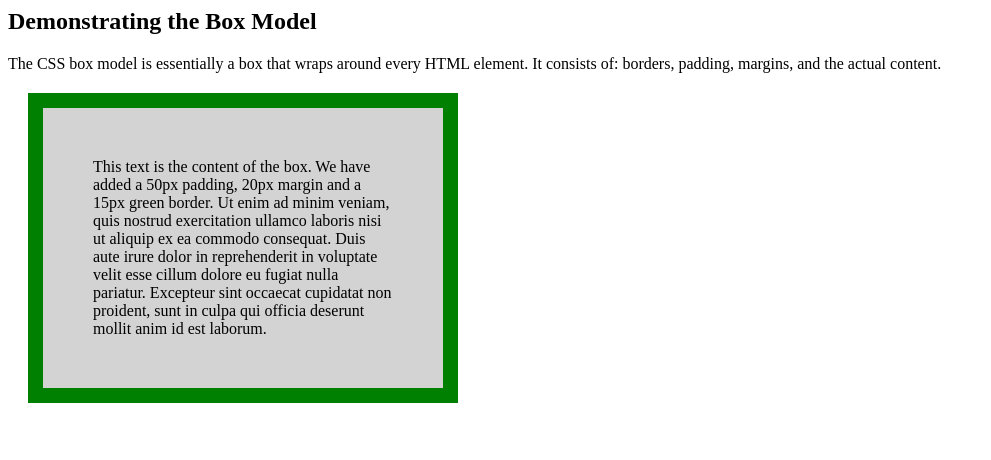
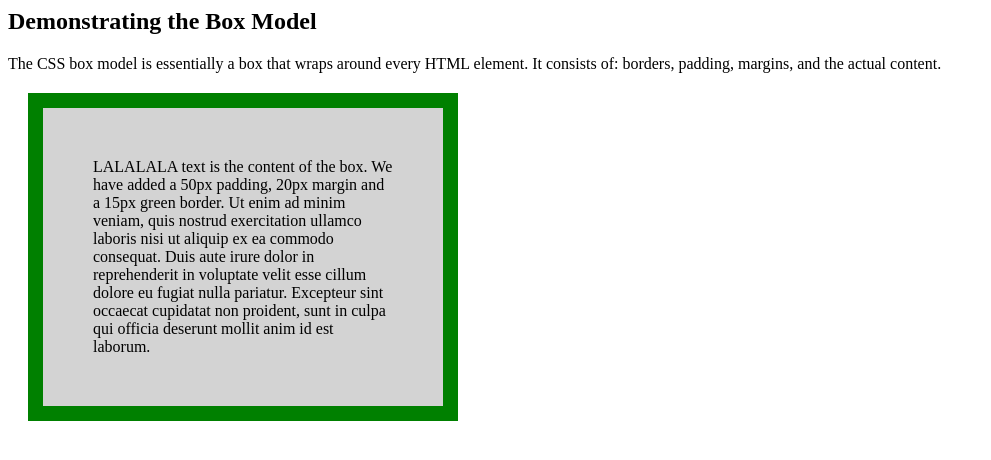
Before and after one commit to rubmayos/Proyecto-Web, a plain HTML site: page index.html in a window 1280 px wide. Shown: the whole page, without its empty margins (0-991 px from the left). Drawn offline with Linux system fonts and the light colour scheme.

Commit message:
Update index.html

```diff
--- a/index.html
+++ b/index.html
@@ -8,7 +8,7 @@
 
 <p>The CSS box model is essentially a box that wraps around every HTML element. It consists of: borders, padding, margins, and the actual content.</p>
 
-<div>This text is the content of the box. We have added a 50px padding, 20px margin and a 15px green border. Ut enim ad minim veniam, quis nostrud exercitation ullamco laboris nisi ut aliquip ex ea commodo consequat. Duis aute irure dolor in reprehenderit in voluptate velit esse cillum dolore eu fugiat nulla pariatur. Excepteur sint occaecat cupidatat non proident, sunt in culpa qui officia deserunt mollit anim id est laborum.</div>
+<div>LALALALA text is the content of the box. We have added a 50px padding, 20px margin and a 15px green border. Ut enim ad minim veniam, quis nostrud exercitation ullamco laboris nisi ut aliquip ex ea commodo consequat. Duis aute irure dolor in reprehenderit in voluptate velit esse cillum dolore eu fugiat nulla pariatur. Excepteur sint occaecat cupidatat non proident, sunt in culpa qui officia deserunt mollit anim id est laborum.</div>
 
 </body>
 </html>
```
